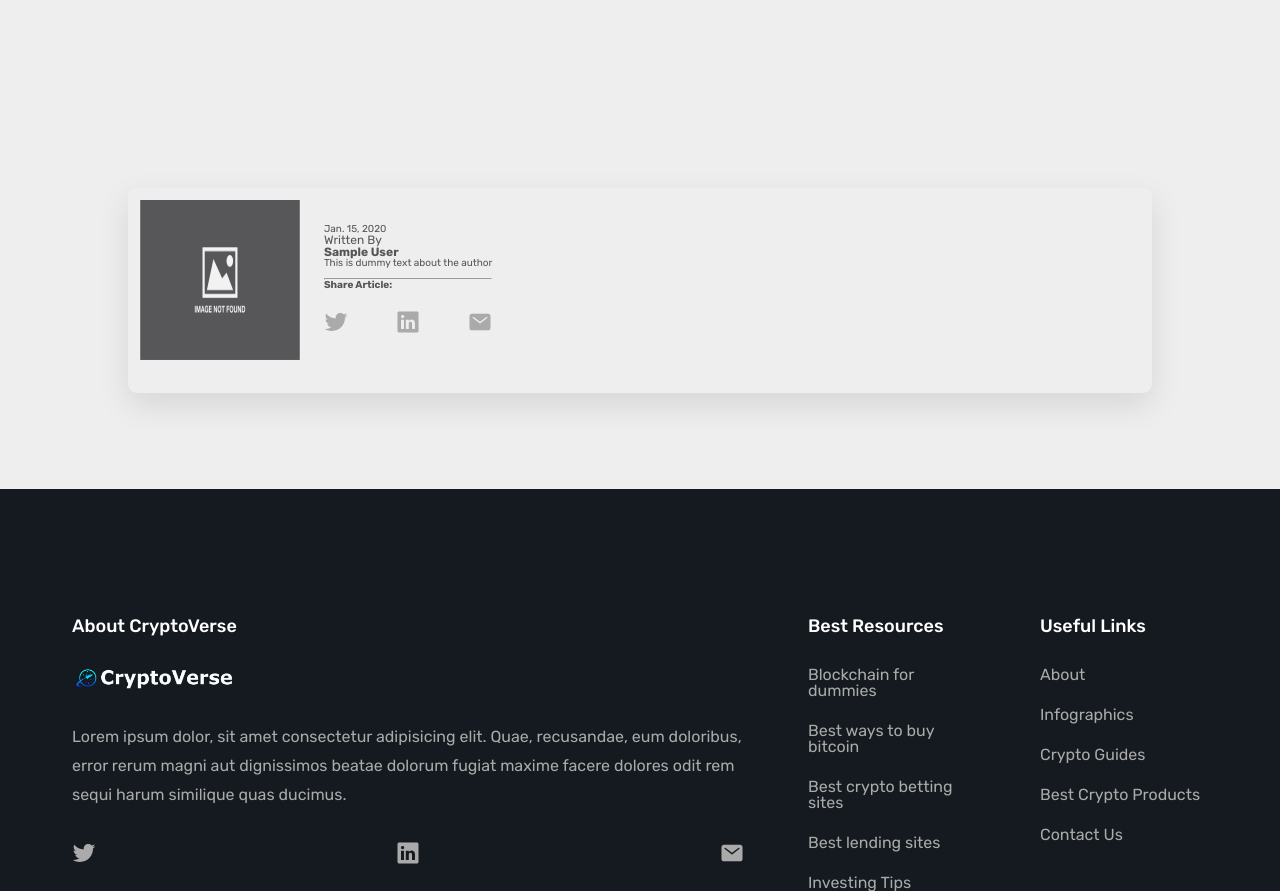
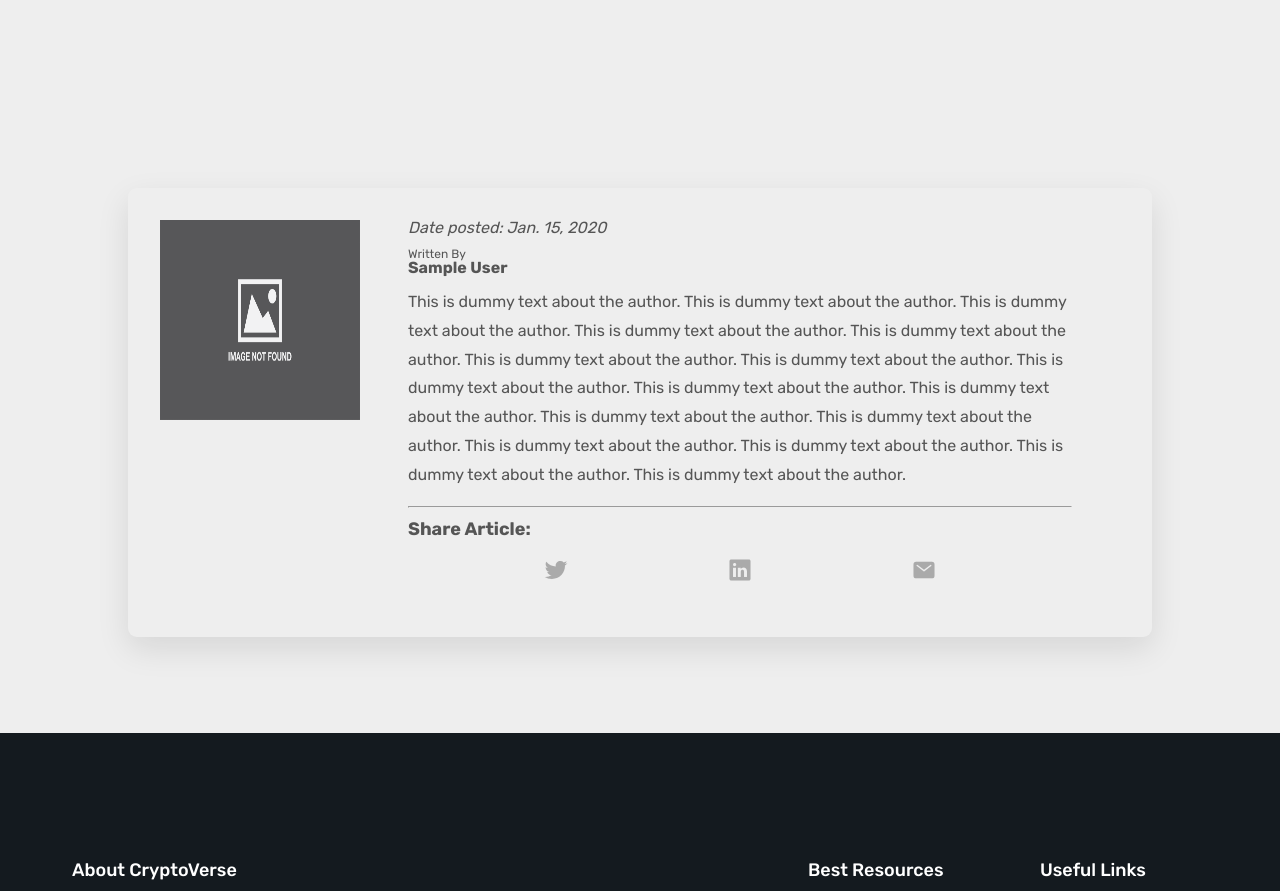
Before and after one commit to ianmaloney14/blogs, a Django app: page /article/1 in a window 1280 px wide. Shown: the part 279-1170 px from the top of the page. Run offline with Django 4.2, Linux system fonts and the light colour scheme; tables that the repository leaves empty hold one stand-in row (values such as "Sample post").

Commit message:
author card styles

```diff
--- a/crypto_blog/crypto_blog/blog_app/static/css/general.css
+++ b/crypto_blog/crypto_blog/blog_app/static/css/general.css
@@ -122,6 +122,10 @@ body {
     margin-bottom: 8rem;
 }
 
+.heading-h4 {
+    font-size: 1.8rem;
+}
+
 .margin-right-sm {
     margin-right: 1.6rem !important;
 }
@@ -129,3 +133,15 @@ body {
 .font--grey {
     color: #333;
 }
+
+.line-break {
+    margin-bottom: 1.2rem;
+}
+
+.italic {
+    font-style: italic;
+}
+
+.line-height-large {
+    line-height: 1.8;
+}
--- a/crypto_blog/crypto_blog/blog_app/static/css/styles.css
+++ b/crypto_blog/crypto_blog/blog_app/static/css/styles.css
@@ -409,20 +409,25 @@
 }
 
 .author-card {
+    font-size: 1.6rem;
     overflow: hidden;
     border-radius: 9px;
     box-shadow: 0 1.2rem 3.2rem rgba(0, 0, 0, 0.1);
     display: flex;
-    padding: 1.2rem;
+    padding: 3.2rem;
+    max-width: 100%;
 }
 
 .about-author {
-    padding: 2.4rem;
+    padding: 0 4.8rem;
+    display: flex;
+    flex-direction: column;
+    justify-content: space-between;
 }
 
 .author-pp img{
-    height: 16rem;
-    width: 16rem;
+    height: 20rem;
+    width: 20rem;
 }
 
 .written-by {
@@ -430,10 +435,15 @@
 }
 
 .author {
-    font-size: 1.2rem;
+    font-size: 1.6rem;
     font-weight: 700;
+    margin-bottom: 1.2rem;
 }
 
 .table-of-contents {
     background-color: #aaa;
 }
+
+.author-socials {
+    justify-content: space-evenly;
+}
--- a/crypto_blog/crypto_blog/blog_app/templates/article_details.html
+++ b/crypto_blog/crypto_blog/blog_app/templates/article_details.html
@@ -27,14 +27,19 @@
                 {% load static %}<img src="{% static "img/image-not-found-scaled.png" %}">
             </div>
             <div class="about-author">
-                <p>{{ post.post_date }}</p>
+                <p class="line-break italic">Date posted: {{ post.post_date }}</p>
                 <p class="written-by">Written By</p>
                 <span class="author">{{ post.author.first_name }} {{ post.author.last_name }}</span>
-                <p>This is dummy text about the author</p>
-                <br>
-                <hr>
-                <h4>Share Article:</h4>
-                <ul class="social-links">
+                <p class="line-height-large">
+                    This is dummy text about the author. This is dummy text about the author. This is dummy text about the author. This is dummy text about the author.
+                    This is dummy text about the author. This is dummy text about the author. This is dummy text about the author. This is dummy text about the author.
+                    This is dummy text about the author. This is dummy text about the author. This is dummy text about the author. This is dummy text about the author.
+                    This is dummy text about the author. This is dummy text about the author. This is dummy text about the author. This is dummy text about the author.
+                </p>
+                <br class="line-break">
+                <hr class="line-break">
+                <h4 class="heading-h4">Share Article:</h4>
+                <ul class="social-links author-socials">
                     <li class="social-link">
                         <a class="footer-link" href="#"><ion-icon class="social-icons" name="logo-twitter"></ion-icon></a>
                     </li>
```
